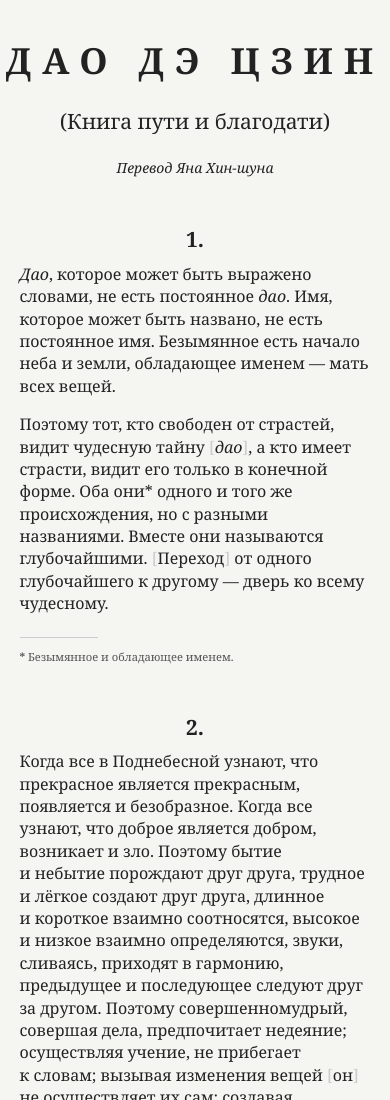
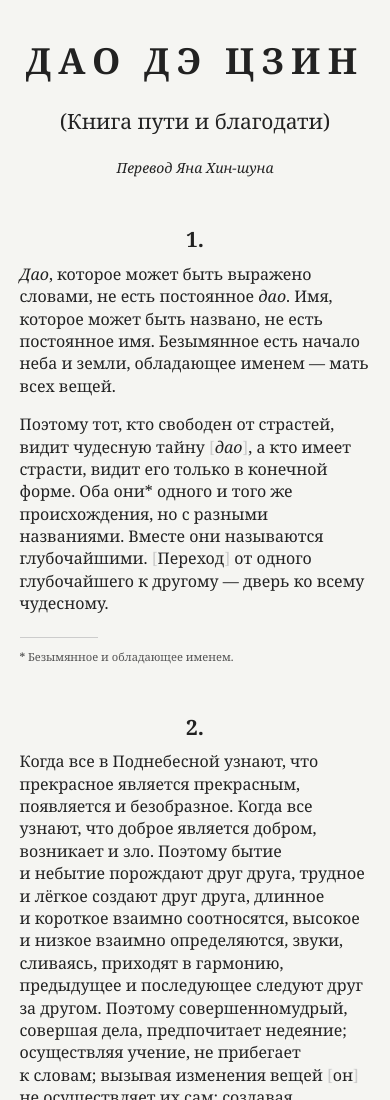
Before and after one commit to sokovykh-dao/sokovykh-dao.github.io, a plain HTML site: page index.html in a window 390 px wide. Shown: the top 1100 px of the page. Drawn offline with Linux system fonts and the light colour scheme.

Commit message:
better on phone

```diff
--- a/assets/style.css
+++ b/assets/style.css
@@ -84,7 +84,7 @@ h1 {
   font-size: 48px;
   font-weight: bold;
   text-transform: uppercase;
-  letter-spacing: 0.3em;
+  letter-spacing: 0.2em;
 }
 
 h1.ir {
--- a/index.html
+++ b/index.html
@@ -7,6 +7,7 @@
 
   <meta charset="utf-8">
   <meta name="apple-mobile-web-app-capable" content="yes">
+  <meta name="viewport" content="width=device-width, initial-scale=1.0" />
   <meta name="description" content="Книга «Дао дэ цзин» в переводе Яна Хин-шуна">
   <title>Дао дэ цзин</title>
   <link rel="stylesheet" href="assets/style.css">
```
